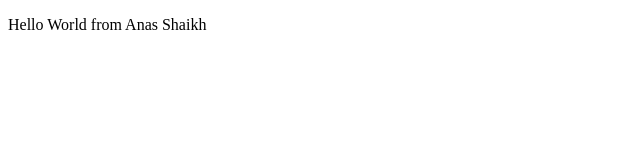
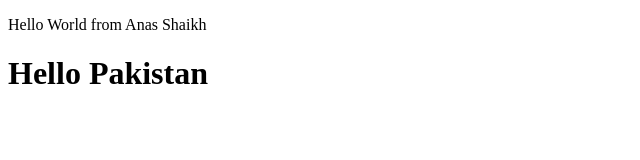
Before and after one commit to anas-shaikh/Bootcamp2020, a plain HTML site: page index.html in a window 1280 px wide. Shown: the whole page, without its empty margins (0-640 px from the left). Drawn offline with Linux system fonts and the light colour scheme.

Commit message:
update initial index.html
some sample changes to test only

```diff
--- a/index.html
+++ b/index.html
@@ -5,5 +5,6 @@
 </head>
 <body>
     <div><p>Hello World from Anas Shaikh</p></div>
+    <div><h1>Hello Pakistan</h1></div>
 </body>
 </html>
```
